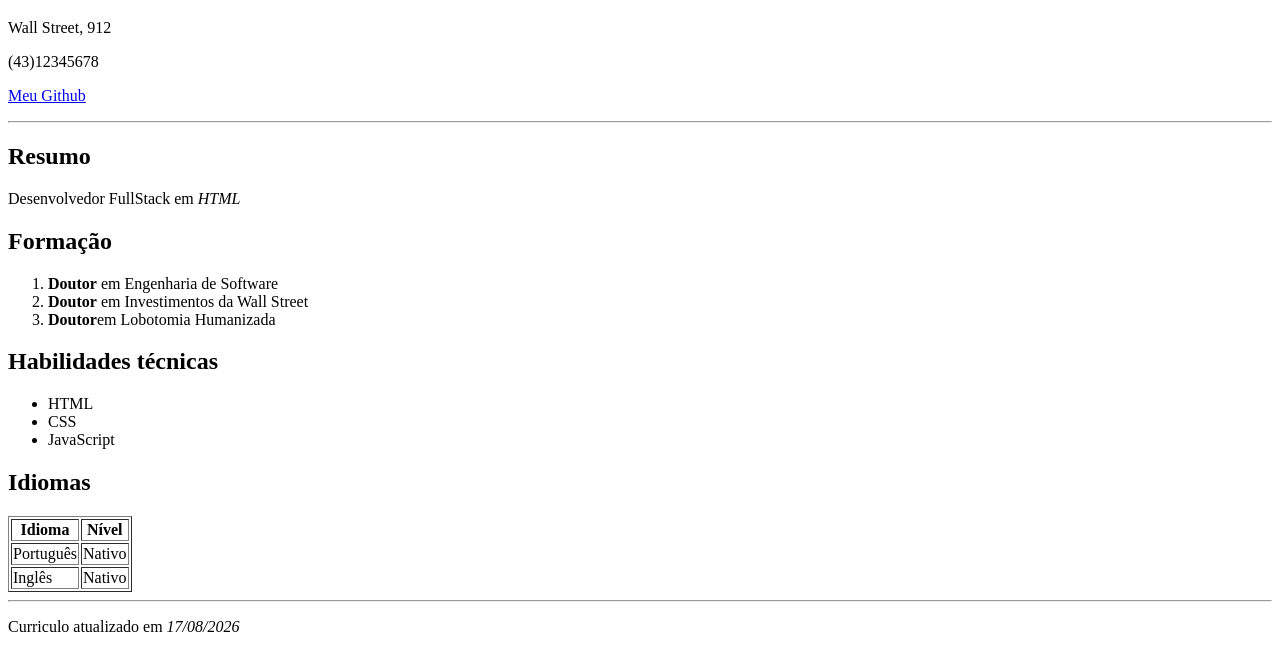
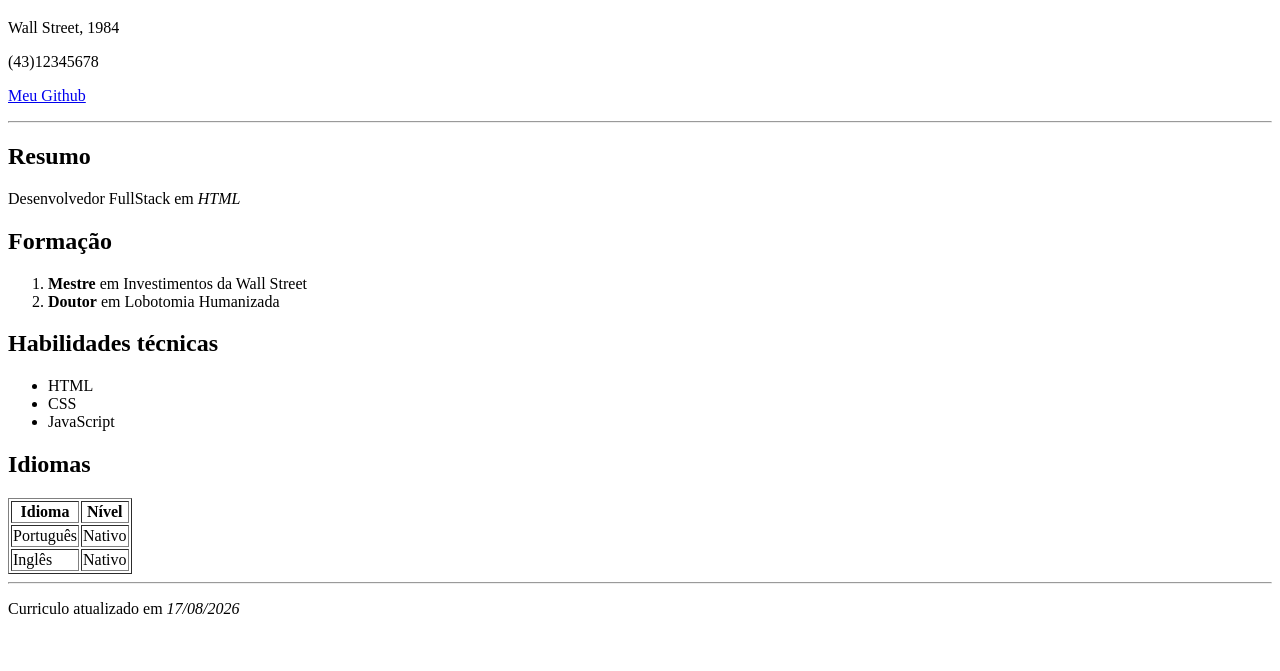
Before and after one commit to meureredum-code/front-end-web-bes, a plain HTML site: page index.html in a window 1280 px wide. Shown: the part 61-732 px from the top of the page. Drawn offline with Linux system fonts and the light colour scheme.

Commit message:
Update index.html

```diff
--- a/index.html
+++ b/index.html
@@ -8,7 +8,7 @@
 <body>
 <div id="cabecalho">
     <h1>Eduardo Meurer</h1>
-    <p>Wall Street, 912</p>
+    <p>Wall Street, 1984</p>
     <p>(43)12345678</p>
     <p>
 <a href="https://github.com/">Meu Github</a>
@@ -24,9 +24,8 @@
 <div>
 <h2>Formação</h2>
 <ol>
-    <li><b>Doutor</b> em Engenharia de Software</li>
-    <li><b>Doutor</b> em Investimentos da Wall Street</li>
-    <li><b>Doutor</b>em Lobotomia Humanizada</li>
+    <li><b>Mestre</b> em Investimentos da Wall Street</li>
+    <li><b>Doutor</b> em Lobotomia Humanizada</li>
 </ol>
 <div>
 <h2>Habilidades técnicas</h2>
```
